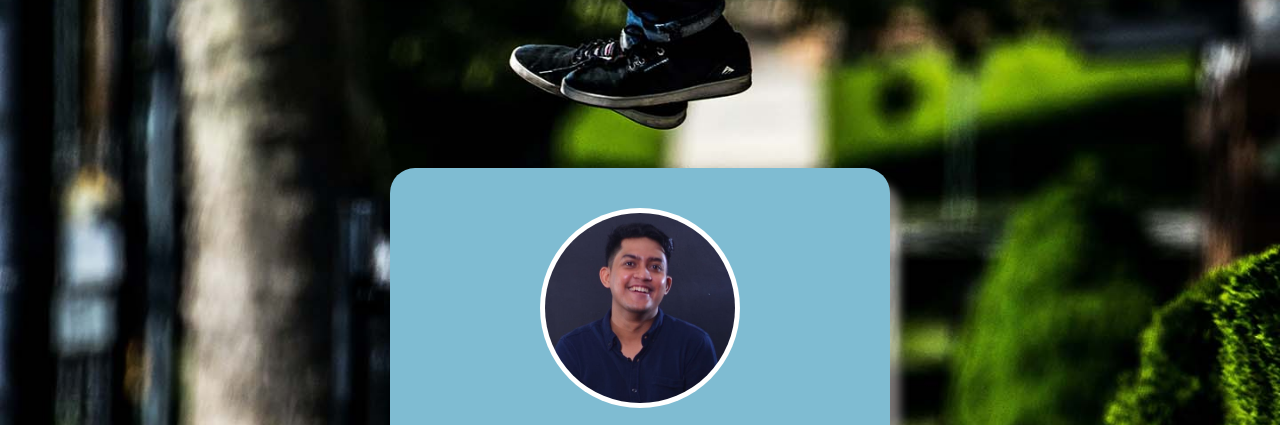
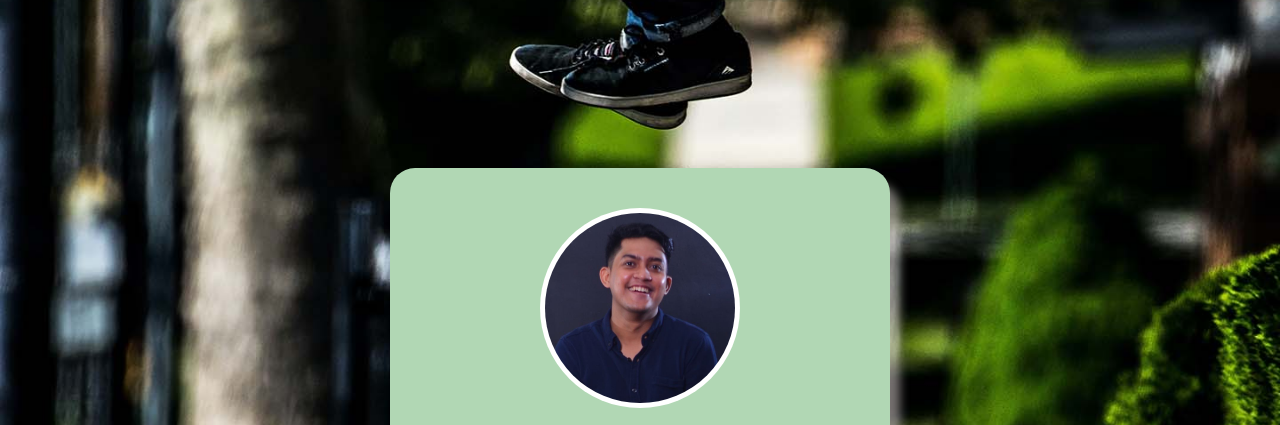
Before and after one commit to syauqiahmd/Profile-Page, a plain HTML site: page index.html in a window 1280 px wide. Shown: the top 425 px of the page. Drawn offline with Linux system fonts and the light colour scheme.

Commit message:
update color

```diff
--- a/style.css
+++ b/style.css
@@ -18,7 +18,7 @@
 }
 
 .profile-box {
-  background: #7FBCD2;
+  background: #B1D7B4;
   text-align: center;
   padding: 40px 150px;
   color: #fff;
```
